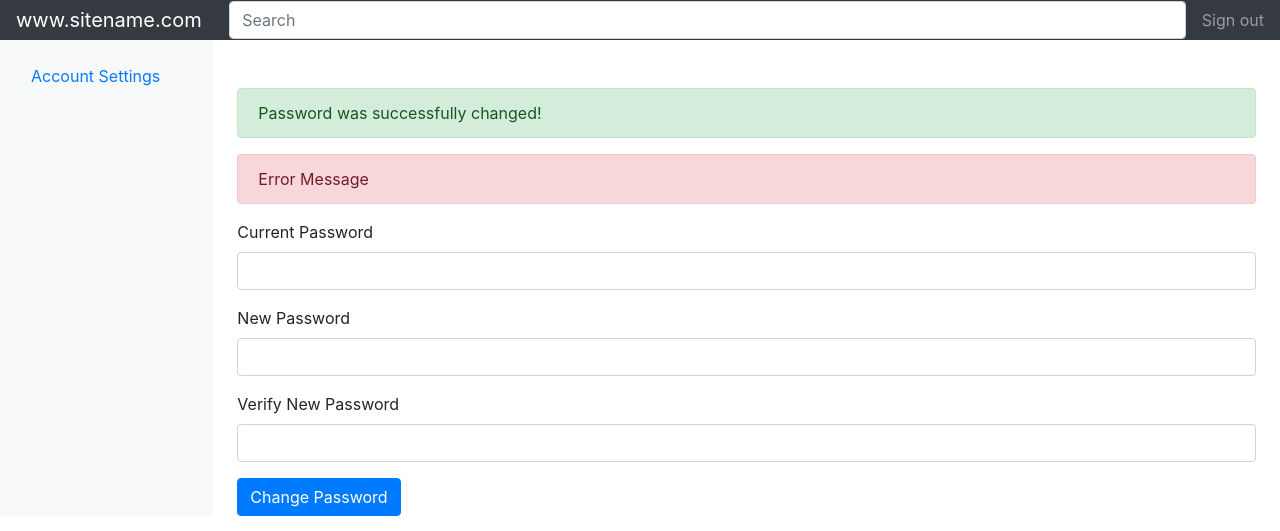
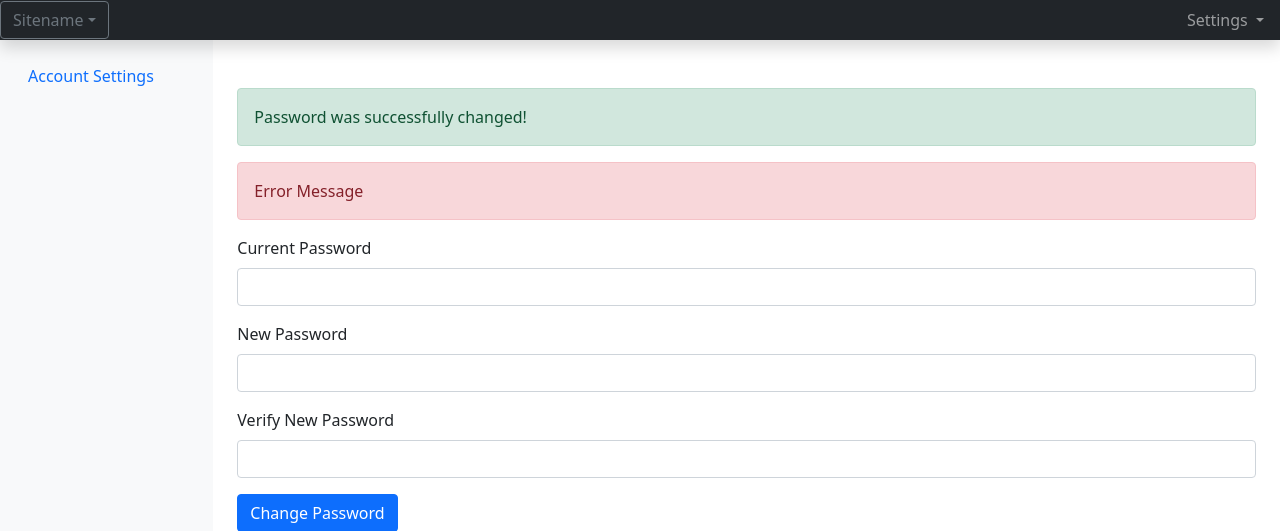
Before and after one commit to MaxSvedenborg/Webframework, a Flask app: template app/client/templates/account_settings.html in a window 1280 px wide. Shown: the top 531 px of the page. Run offline with Flask 2, Linux system fonts and the light colour scheme; the template is opened without the code that fills it, so the values that code supplies are empty; parts of the project's set-up code (start-up, migrations or seed data) failed here and were passed over; some libraries are stand-ins or nearby versions.

Commit message:
helper functions

```diff
--- a/app/APIS/woocommerce_api.py
+++ b/app/APIS/woocommerce_api.py
@@ -1,6 +1,7 @@
 from APIS.config import *
 from datetime import datetime
 from woocommerce import API
+from utilities import *
 
 # DOCS: https://woocommerce.github.io/woocommerce-rest-api-docs/?python#introduction
 
@@ -49,11 +50,6 @@ def fetch_all_orders(status, after = '1979-11-09T00:00:00', before = datetime.no
             data['page'] += 1
 
 
-def print_dict(my_dict):
-    for key, value in my_dict.items():
-        print(f'{key}: {value}')
-
-
 def main():
 
     for item in fetch_all_orders('completed'):
--- a/app/client/templates/account_settings.html
+++ b/app/client/templates/account_settings.html
@@ -5,13 +5,12 @@
     <meta name="viewport" content="width=device-width, initial-scale=1">
     <meta name="description" content="">
     <title>Account Settings</title>
+    <script src="//ajax.googleapis.com/ajax/libs/jquery/1.11.0/jquery.min.js"></script>
+
+    <link href="https://cdn.jsdelivr.net/npm/bootstrap@5.0.0-beta1/dist/css/bootstrap.min.css" rel="stylesheet" integrity="sha384-giJF6kkoqNQ00vy+HMDP7azOuL0xtbfIcaT9wjKHr8RbDVddVHyTfAAsrekwKmP1" crossorigin="anonymous">
 
     <!-- Chartsjs CDN -->
     <script src="https://cdn.jsdelivr.net/npm/chart.js@2.9.4/dist/Chart.min.js"></script>
-
-    <!-- Bootstrap core CSS -->
-    <link rel="stylesheet" href="https://maxcdn.bootstrapcdn.com/bootstrap/4.0.0/css/bootstrap.min.css" integrity="sha384-Gn5384xqQ1aoWXA+058RXPxPg6fy4IWvTNh0E263XmFcJlSAwiGgFAW/dAiS6JXm" crossorigin="anonymous">
-    <script src="https://maxcdn.bootstrapcdn.com/bootstrap/4.0.0/js/bootstrap.min.js" integrity="sha384-JZR6Spejh4U02d8jOt6vLEHfe/JQGiRRSQQxSfFWpi1MquVdAyjUar5+76PVCmYl" crossorigin="anonymous"></script>
 
     <style>
       .bd-placeholder-img {
@@ -29,21 +28,28 @@
       }
     </style>
 
-
-    <!-- Custom styles for this template -->
-    <link href="account_settings.css" rel="stylesheet">
   </head>
   <body>
 
     <header class="navbar navbar-dark sticky-top bg-dark flex-md-nowrap p-0 shadow">
-      <a class="navbar-brand col-md-3 col-lg-2 me-0 px-3" href="#">www.sitename.com</a>
-      <button class="navbar-toggler position-absolute d-md-none collapsed" type="button" data-bs-toggle="collapse" data-bs-target="#sidebarMenu" aria-controls="sidebarMenu" aria-expanded="false" aria-label="Toggle navigation">
+        <button class="btn btn-outline-secondary dropdown-toggle" type="button" data-bs-toggle="dropdown" aria-expanded="false">Sitename</button>
+          <ul class="dropdown-menu">
+            <li><a class="dropdown-item" href="#">Site1</a></li>
+            <li><a class="dropdown-item" href="#">Site2</a></li>
+          </ul>
+      <button class="navbar-toggler position-absolute d-md-none collapsed" type="button" data-toggle="collapse" data-bs-target="#sidebarMenu" aria-controls="sidebarMenu" aria-expanded="false" aria-label="Toggle navigation">
         <span class="navbar-toggler-icon"></span>
       </button>
-      <input class="form-control form-control-dark w-100" type="text" placeholder="Search" aria-label="Search">
+
       <ul class="navbar-nav px-3">
-        <li class="nav-item text-nowrap">
-          <a class="nav-link" href="#">Sign out</a>
+        <li class="nav-item dropdown">
+          <a class="nav-link dropdown-toggle" href="#" id="navbarDropdownMenuLink" role="button" data-bs-toggle="dropdown" aria-expanded="false">
+            Settings
+          </a>
+          <ul class="dropdown-menu">
+            <li><a class="dropdown-item" href="#">Site1</a></li>
+            <li><a class="dropdown-item" href="#">Site2</a></li>
+          </ul>
         </li>
       </ul>
     </header>
@@ -141,5 +147,8 @@
           }
       });
     </script>
+
+    <script src="https://cdn.jsdelivr.net/npm/bootstrap@5.0.0-beta1/dist/js/bootstrap.bundle.min.js" integrity="sha384-ygbV9kiqUc6oa4msXn9868pTtWMgiQaeYH7/t7LECLbyPA2x65Kgf80OJFdroafW" crossorigin="anonymous"></script>
+
   </body>
 </html>
--- a/app/client/templates/dashboard/dashboard.html
+++ b/app/client/templates/dashboard/dashboard.html
@@ -6,12 +6,12 @@
     <meta name="description" content="">
     <title>Dashboard</title>
 
-    <!-- Chartsjs CDN -->
-    <script src="https://cdn.jsdelivr.net/npm/chart.js@2.9.4/dist/Chart.min.js"></script>
-
     <!-- Bootstrap core CSS -->
     <link rel="stylesheet" href="https://maxcdn.bootstrapcdn.com/bootstrap/4.0.0/css/bootstrap.min.css" integrity="sha384-Gn5384xqQ1aoWXA+058RXPxPg6fy4IWvTNh0E263XmFcJlSAwiGgFAW/dAiS6JXm" crossorigin="anonymous">
     <script src="https://maxcdn.bootstrapcdn.com/bootstrap/4.0.0/js/bootstrap.min.js" integrity="sha384-JZR6Spejh4U02d8jOt6vLEHfe/JQGiRRSQQxSfFWpi1MquVdAyjUar5+76PVCmYl" crossorigin="anonymous"></script>
+
+    <!-- Chartsjs CDN -->
+    <script src="https://cdn.jsdelivr.net/npm/chart.js@2.9.4/dist/Chart.min.js"></script>
 
     <style>
       .bd-placeholder-img {
```
Also changed, not shown: app/BI/order_controller.py (+1 -6 lines), app/client/__init__.py (+25 -12 lines), app/utilities/__init__.py (added, +9 -0 lines).
